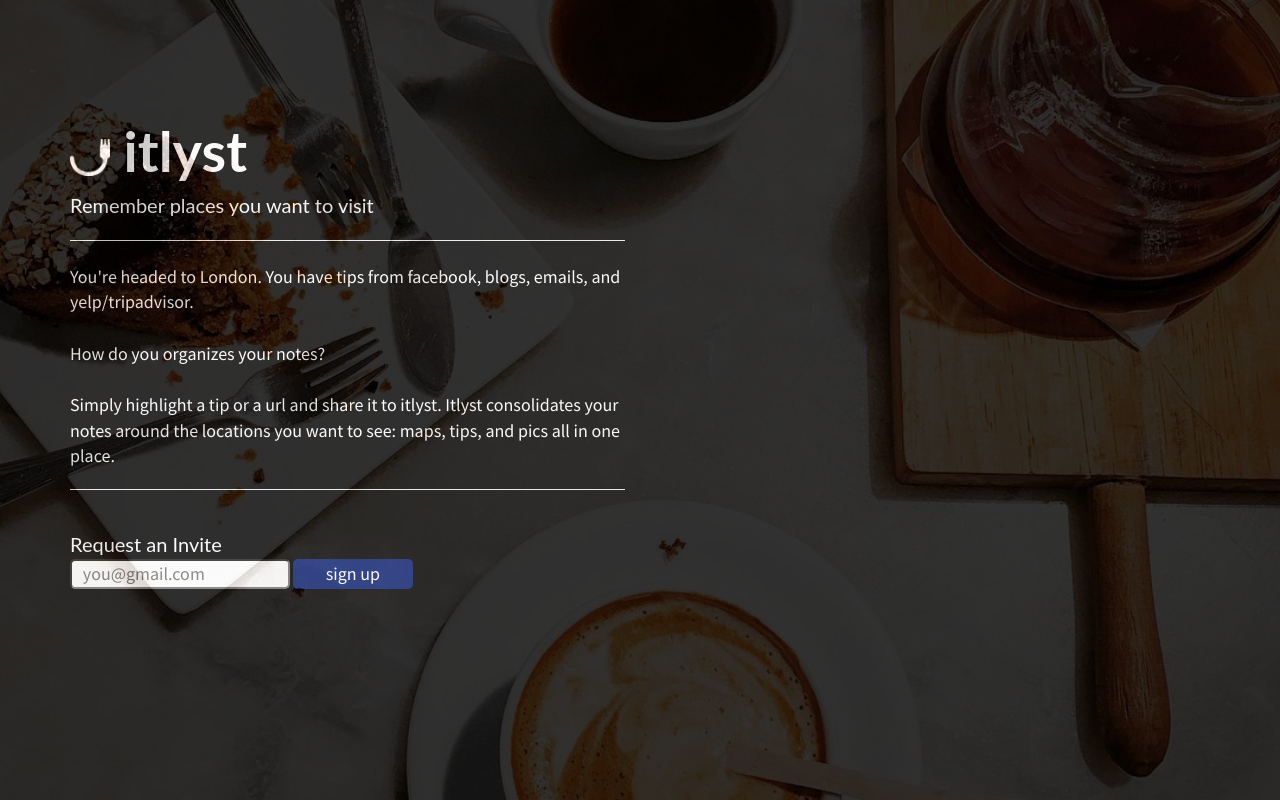
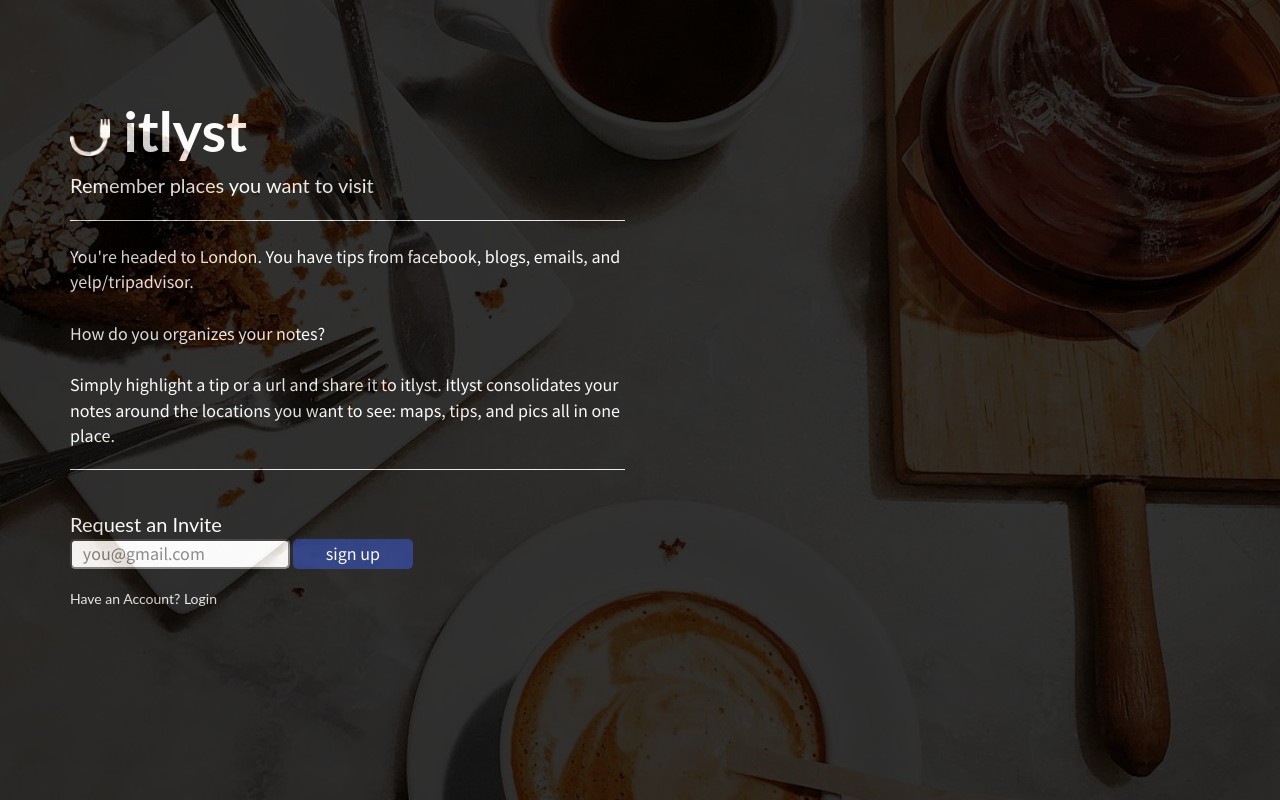
Before and after one commit to almostvindiesel-zz/itlystapi, a Flask app: page / in a window 1280 px wide. Run offline with Flask 2, Linux system fonts and the light colour scheme; data that the repository does not hold is empty; parts of the project's set-up code (start-up, migrations or seed data) failed here and were passed over; some libraries are stand-ins or nearby versions.

Commit message:
added login link to lp

```diff
--- a/itlystapi/static/css/lp.css
+++ b/itlystapi/static/css/lp.css
@@ -12,6 +12,12 @@
 
 
 h2, span.introtext, span.logo {
+  font-family: "Lato","Helvetica Neue",Helvetica,Arial,sans-serif;
+}
+
+.logintext {
+  color: #ececec;
+  font-size: 14px;
   font-family: "Lato","Helvetica Neue",Helvetica,Arial,sans-serif;
 }
 
--- a/itlystapi/templates/lp.html
+++ b/itlystapi/templates/lp.html
@@ -69,7 +69,8 @@
                 <br>
                 <div id='emailform'>
                   <input type="text" id='emailinvite' class="emailinvite" placeholder="you@gmail.com" name='email'>
-                  <button type="submit" id='emailinvitebutton' class="emailinvitebutton">sign up</button><br>
+                  <button type="submit" id='emailinvitebutton' class="emailinvitebutton">sign up</button><br><br>
+                  <a class="logintext" href='http://itlystweb.herokuapp.com/'>Have an Account? Login</a>
                 </div>
               </div>
             </div>
```
